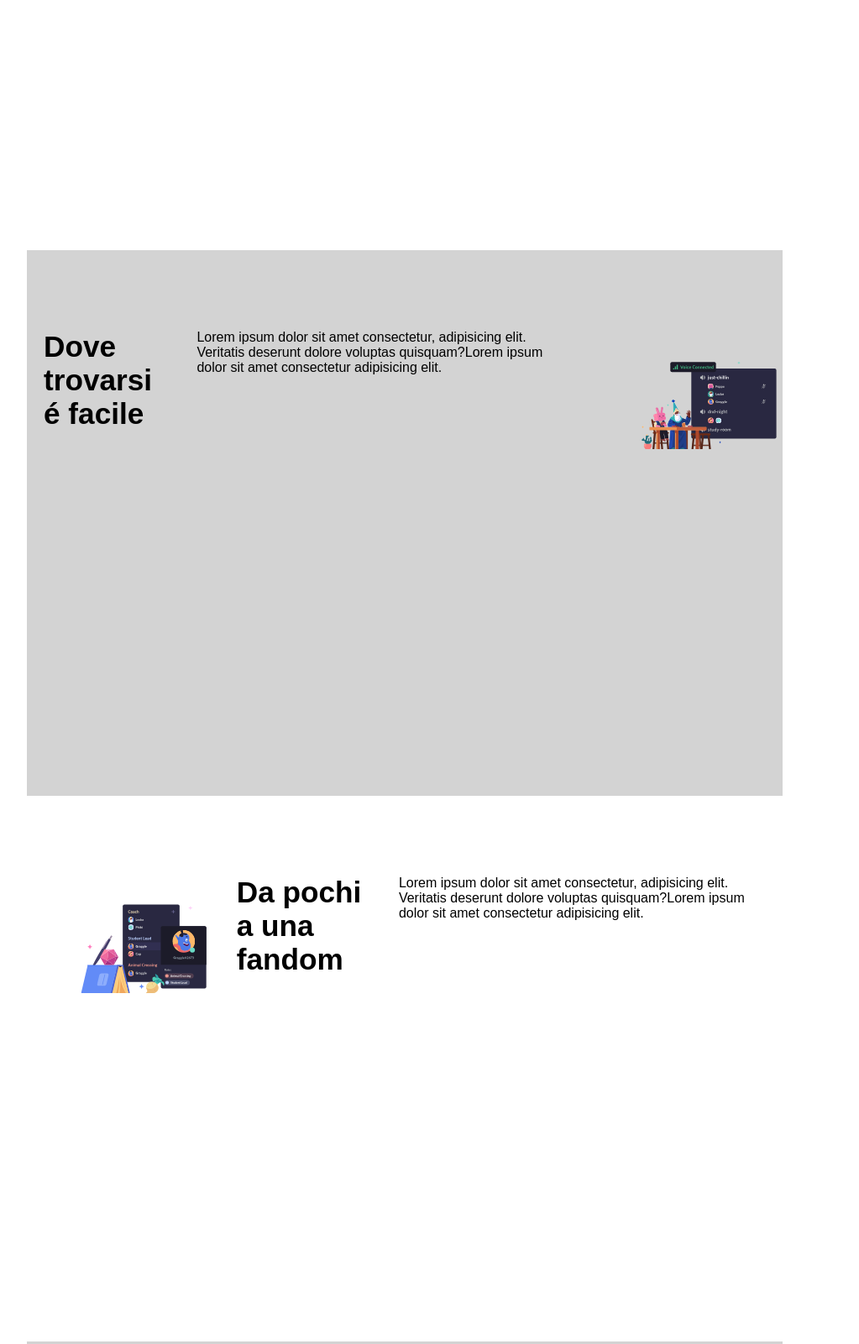
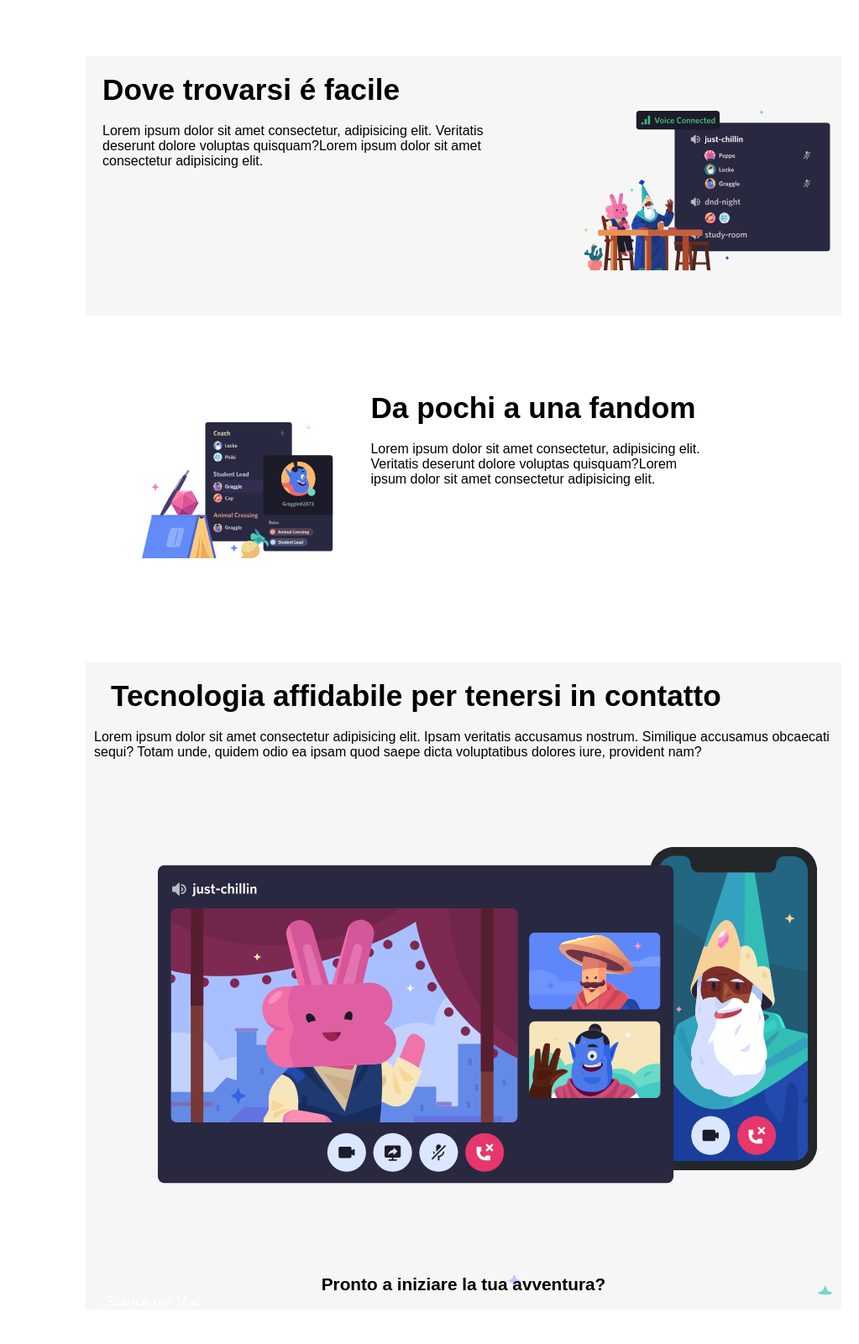
Before and after one commit to Stefanospedicato/htmlcss-discord, a plain HTML site: page index.html in a window 1280 px wide. Shown: the part 1077-2678 px from the top of the page at 84% size, without its empty margins (158-1181 px from the left). Drawn offline with Linux system fonts and the light colour scheme.

Commit message:
[fix]text

```diff
--- a/css/style.css
+++ b/css/style.css
@@ -11,6 +11,7 @@ body{
 
 header{
   background-color: #3160E0;
+  margin-bottom: 40px;
 
 }
 
@@ -22,11 +23,14 @@ min-height: 630px;
 background-size: cover;
 }
 
+.jumbo{
+  text-align: center;
+}
+
 .content-box{
   max-width: 800px;
   min-height: 300px;
-  justify-content: center;
-  align-items: center;
+  text-align: left
 
 }
 
@@ -41,10 +45,6 @@ background-size: cover;
     align-items: center;
     background-color: #3160E0;
     height: 90px;
-}
-
-.debug{
-    border: 1px solid black;
 }
 
 a{
@@ -66,17 +66,21 @@ a{
 
 .white{
     color: white;
+    text-align: center;
+    padding: 10px;
 }
 
-.bottoni{
-  align-items:center
+span{
+  text-align: center;
 }
+
 .bot-white{
     color: black;
     padding: 15px;
     border-radius: 25px;
     background-color: white;
     margin: 25px;
+
 }
 
 .bot-black{
@@ -85,6 +89,7 @@ a{
   border-radius: 25px;
   background-color: black;
   margin: 25px;
+
 }
 
 header nav ul{
@@ -134,10 +139,6 @@ nav ul li a{
 
 /* ********** MAIN ************ */
 
-main section{
-  padding: 150px auto;
-}
-
 main img{
   margin: 30px;
   padding: 20px;
@@ -145,42 +146,27 @@ main img{
 
 }
 
+.padding-section{
+  margin: 70px;
+}
 
+.grey{
+  background-color: #F6F6F6;
+  width: 100%;
+}
 
 main{
   width: 100%;
   margin: 0 auto;
 }
 
-.fucsia{
-  width: 700px;
-  height: 250px;
-  border: 2px solid black;
-  margin: 30px;
+.stars{
+  font-size: 1.3rem;
+  text-align: center;
+  font-weight: bold;
+  background-image: url(../img/stars.svg);
+  background-size: cover;
 }
-
-.container-sec{
-  display: flex;
-  justify-content: center;
-  align-items: center;
-  width: 100%;
-  min-height: 650px;
-}
-
-.sidebar{
-  width:550px;
-  min-height: 500px;
-}
-
-.pink{
-  width:350px;
-  min-height: 500px;
-}
-
-.lightgray{
-  background-color: lightgray;
-}
-
 .black{
   background-color: black;
 
@@ -205,27 +191,6 @@ main{
   align-items: center;
   width: 100%;
   min-height: 600px;
-}
-
-.red{
-  background-color: lightcoral;
-  min-height: 600px;
-  width: 300px;
-  display: flex;
-  justify-content: center;
-  align-self: center;
-  margin: 15px auto;
-}
-
-.forest{
-  background-color:forestgreen;
-  min-height: 600px;
-  width: 150px;
-  display: flex;
-  justify-content: center ;
-  align-self: center;
-  margin: 15px auto;
-}
 
 
 /* ********** /MAIN *********** */
--- a/index.html
+++ b/index.html
@@ -44,8 +44,8 @@
       <div class="container">
         <div class="row content-box">
           <div class="col">
-            <p class="title white">Il tuo posto per parlare</p>
-            <p class="testo white">Lorem ipsum dolor sit amet consectetur, adipisicing elit. Veritatis deserunt dolore voluptas quisquam?Lorem ipsum dolor sit amet consectetur adipisicing elit. A, dolore officiis voluptate ipsam culpa at rem inventore amet architecto unde eum, quo, dolorum magnam in? Laboriosam officiis quis recusandae voluptatum!</p>
+            <p class="title  white">Il tuo posto per parlare</p>
+            <p class="testo  white">Lorem ipsum dolor sit amet consectetur, adipisicing elit. Veritatis deserunt dolore voluptas quisquam?Lorem ipsum dolor sit amet consectetur adipisicing elit. A, dolore officiis voluptate ipsam culpa at rem inventore amet architecto unde eum, quo, dolorum magnam in? Laboriosam officiis quis recusandae voluptatum!</p>
 
               <span class=" bot-white">&downarrow;Scarica per Mac</span>
               <span class="bot-black">Apri Discord nel tuo browser</span>
@@ -61,9 +61,9 @@
 
   <main class="container">
 
-      <div class="container-sec">
+      <div>
         <div class="row">
-          <div class="col img-col sidebar">
+          <div class="col img-col">
             <img src="img/item1.svg" alt="rana-libro">
           </div>
           <div class="text-col">
@@ -76,42 +76,48 @@
 
 
 
-    <div class="lightgray ">
-      <div class="container-sec bg-gray ">
+
+      <div class= "padding-section grey">
         <div class="row">
+          <div class="text-col">
             <p class="title">Dove trovarsi é facile</p>
           <p class="testo">Lorem ipsum dolor sit amet consectetur, adipisicing elit. Veritatis deserunt dolore voluptas quisquam?Lorem ipsum dolor sit amet consectetur adipisicing elit. </p>
-          <div class="col  sidebar">
+          </div>
+
+          <div class="col img-col">
             <img src="img/item2.svg" alt="mago">
-          </div>
           </div>
         </div>
       </div>
 
 
-    <div class="container-sec ">
+
+    <div class="padding-section">
       <div class="row">
-        <div class="col  sidebar">
+        <div class="col img-col">
           <img src="img/item3.svg" alt="menu">
         </div>
-        <p class="title">Da pochi a una fandom</p>
-            <p class="testo">Lorem ipsum dolor sit amet consectetur, adipisicing elit. Veritatis deserunt dolore voluptas quisquam?Lorem ipsum dolor sit amet consectetur adipisicing elit. </p>
+        <div class="text-col"> <p class="title">Da pochi a una fandom</p>
+          <p class="testo">Lorem ipsum dolor sit amet consectetur, adipisicing elit. Veritatis deserunt dolore voluptas quisquam?Lorem ipsum dolor sit amet consectetur adipisicing elit. </p></div>
+
       </div>
     </div>
 
 
-    <div class="lightgray container-fourth ">
+    <div class="padding-section grey">
       <div class="row">
-        <div class="col debug red">
-          <img src="" alt="IMMAGINE">
+        <div class="col text-col">
+          <p class="title">Tecnologia affidabile per tenersi in contatto</p>
+          <p>Lorem ipsum dolor sit amet consectetur adipisicing elit. Ipsam veritatis accusamus nostrum. Similique accusamus obcaecati sequi? Totam unde, quidem odio ea ipsam quod saepe dicta voluptatibus dolores iure, provident nam?</p>
+          <img src="img/item4-big.svg" alt="videocall">
+          <p class="stars">Pronto a iniziare la tua avventura?</p>
+          <a class="celeste" href="#">&downarrow; Scarica per Mac</a>
         </div>
-        <p class="col debug forest main">TESTO</p>
-        <p class="col debug forest main">TESTO</p>
       </div>
     </div>
 
 
-
+    <div class="padding-section">
       <div class="container-five debug black">
         <div class="row">
             <div class="col debug red">
@@ -123,6 +129,9 @@
             <p class="col debug forest main">TESTO</p>
         </div>
       </div>
+    </div>
+
+
 
 
 
```
Lines whose indentation alone changed are shown as unchanged.
